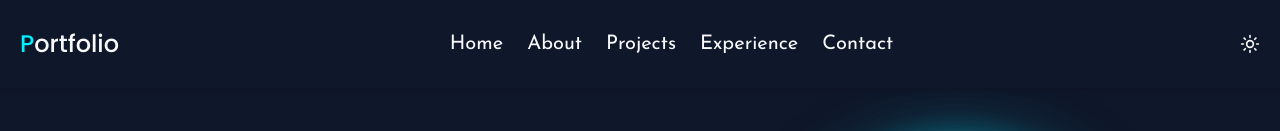
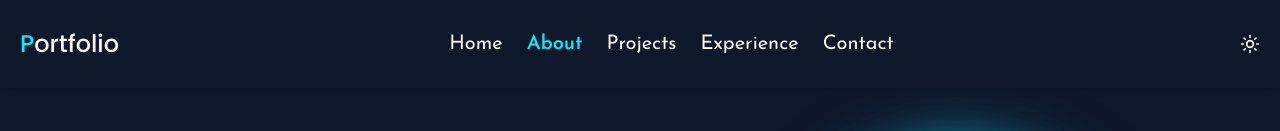
Before and after one commit to omkarpatil2906/myPortfolio, a React (Create React App) app: page / in a window 1280 px wide. Shown: the top 131 px of the page. Built offline with nearby package versions, Linux system fonts and the light colour scheme.

Commit message:
initial commit

```diff
--- a/src/layout/Navbar.js
+++ b/src/layout/Navbar.js
@@ -1,35 +1,65 @@
-import React, { useState } from 'react';
-import { Link } from 'react-router-dom';
+import React, { useState, useEffect } from 'react';
 import { Menu, X, Sun, Moon } from 'lucide-react';
 
 function Navbar({ darkMode, setDarkMode }) {
     const [isOpen, setIsOpen] = useState(false);
+    const [activeSection, setActiveSection] = useState('home');
+
+    // ✅ Handle click
+    const handleLinkClick = (id) => {
+        setActiveSection(id); // set active immediately
+        const element = document.getElementById(id);
+        if (element) {
+            element.scrollIntoView({ behavior: 'smooth' });
+        }
+        setIsOpen(false); // close mobile menu
+    };
+
+    // ✅ Observe scroll position
+    useEffect(() => {
+        const handleScroll = () => {
+            const sections = ['home', 'about', 'projects', 'experience', 'contact'];
+            const scrollPos = window.innerHeight / 3; // check which section is closest to top 1/3 of viewport
+
+            for (let i = 0; i < sections.length; i++) {
+                const el = document.getElementById(sections[i]);
+                if (el) {
+                    const rect = el.getBoundingClientRect();
+                    if (rect.top <= scrollPos && rect.bottom >= scrollPos) {
+                        setActiveSection(sections[i]);
+                        break;
+                    }
+                }
+            }
+        };
+
+        window.addEventListener('scroll', handleScroll);
+        return () => window.removeEventListener('scroll', handleScroll);
+    }, []);
+
+
+    const activeClass = 'text-darkAccent dark:text-lightAccent font-semibold';
+    const normalClass = 'hover:text-darkAccent dark:hover:text-lightAccent';
 
     return (
         <nav className="fixed top-0 left-0 w-full z-50 bg-light text-dark dark:text-light dark:bg-dark shadow-md transition-all duration-300">
-
             <div className="max-w-7xl mx-auto p-5 lg:py-7 flex justify-between items-center">
                 {/* Logo */}
-                <div className="text-2xl font-poppins font-medium"><span className='dark:text-darkAccent'>P</span>ortfolio</div>
+                <div className="text-2xl font-poppins font-medium">
+                    <span className="dark:text-darkAccent">P</span>ortfolio
+                </div>
 
-                {/* Desktop Links */}
+                {/* Desktop Menu */}
                 <ul className="hidden md:flex gap-6 font-josefin text-xl">
-                    <ul className="hidden md:flex gap-6 font-josefin text-xl">
-                        <li><a href="#home" className="hover:text-darkAccent dark:hover:text-lightAccent">Home</a></li>
-                        <li><a href="#about" className="hover:text-darkAccent dark:hover:text-lightAccent">About</a></li>
-                        <li><a href="#projects" className="hover:text-darkAccent dark:hover:text-lightAccent">Projects</a></li>
-                        <li><a href="#experience" className="hover:text-darkAccent dark:hover:text-lightAccent">Experience</a></li>
-                        <li><a href="#contact" className="hover:text-darkAccent dark:hover:text-lightAccent">Contact</a></li>
-                    </ul>
-
-                    {/* <li><Link to="/resume" className="hover:text-darkAccent dark:hover:text-lightAccent">Resume</Link></li> */}
+                    <li><button onClick={() => handleLinkClick('home')} className={activeSection === 'home' ? activeClass : normalClass}>Home</button></li>
+                    <li><button onClick={() => handleLinkClick('about')} className={activeSection === 'about' ? activeClass : normalClass}>About</button></li>
+                    <li><button onClick={() => handleLinkClick('projects')} className={activeSection === 'projects' ? activeClass : normalClass}>Projects</button></li>
+                    <li><button onClick={() => handleLinkClick('experience')} className={activeSection === 'experience' ? activeClass : normalClass}>Experience</button></li>
+                    <li><button onClick={() => handleLinkClick('contact')} className={activeSection === 'contact' ? activeClass : normalClass}>Contact</button></li>
                 </ul>
 
-                {/* Theme Toggle Button */}
-                <button
-                    className="ml-4 hidden md:inline-block"
-                    onClick={() => setDarkMode(!darkMode)}
-                >
+                {/* Theme Toggle */}
+                <button className="ml-4 hidden md:inline-block" onClick={() => setDarkMode(!darkMode)}>
                     {darkMode ? <Sun size={20} /> : <Moon size={20} />}
                 </button>
 
@@ -47,11 +77,11 @@ function Navbar({ darkMode, setDarkMode }) {
             {/* Mobile Menu */}
             {isOpen && (
                 <ul className="absolute top-full left-0 w-full z-20 bg-light dark:bg-dark text-dark dark:text-light md:hidden flex flex-col gap-4 px-6 py-6 font-josefin text-xl shadow-lg transition-all duration-300">
-                    <li><a href="#home" onClick={() => setIsOpen(false)}>Home</a></li>
-                    <li><a href="#about" onClick={() => setIsOpen(false)}>About</a></li>
-                    <li><a href="#projects" onClick={() => setIsOpen(false)}>Projects</a></li>
-                    <li><a href="#experience" onClick={() => setIsOpen(false)}>Experience</a></li>
-                    <li><a href="#contact" onClick={() => setIsOpen(false)}>Contact</a></li>
+                    <li><button onClick={() => handleLinkClick('home')} className={activeSection === 'home' ? activeClass : normalClass}>Home</button></li>
+                    <li><button onClick={() => handleLinkClick('about')} className={activeSection === 'about' ? activeClass : normalClass}>About</button></li>
+                    <li><button onClick={() => handleLinkClick('projects')} className={activeSection === 'projects' ? activeClass : normalClass}>Projects</button></li>
+                    <li><button onClick={() => handleLinkClick('experience')} className={activeSection === 'experience' ? activeClass : normalClass}>Experience</button></li>
+                    <li><button onClick={() => handleLinkClick('contact')} className={activeSection === 'contact' ? activeClass : normalClass}>Contact</button></li>
                 </ul>
             )}
         </nav>
--- a/src/pages/ContactPage.js
+++ b/src/pages/ContactPage.js
@@ -6,7 +6,7 @@ function ContactPage() {
     return (
         <section
 
-            className="bg-light2 dark:bg-dark text-dark dark:text-light py-5 px-6 md:px-12 font-poppins  flex items-center"
+            className="bg-light2 dark:bg-dark text-dark dark:text-light py-24  font-poppins  flex items-center"
         >
             <div className="max-w-4xl w-full mx-auto rounded-xl border border-darkAccent dark:border-lightAccent shadow-lg backdrop-blur-md bg-white/10 dark:bg-dark/30 p-8">
                 <h2 className="text-3xl md:text-4xl font-bold mb-6 text-center">
```
Also changed, not shown: src/routes/RoutePage.js (line endings or trailing spaces).
